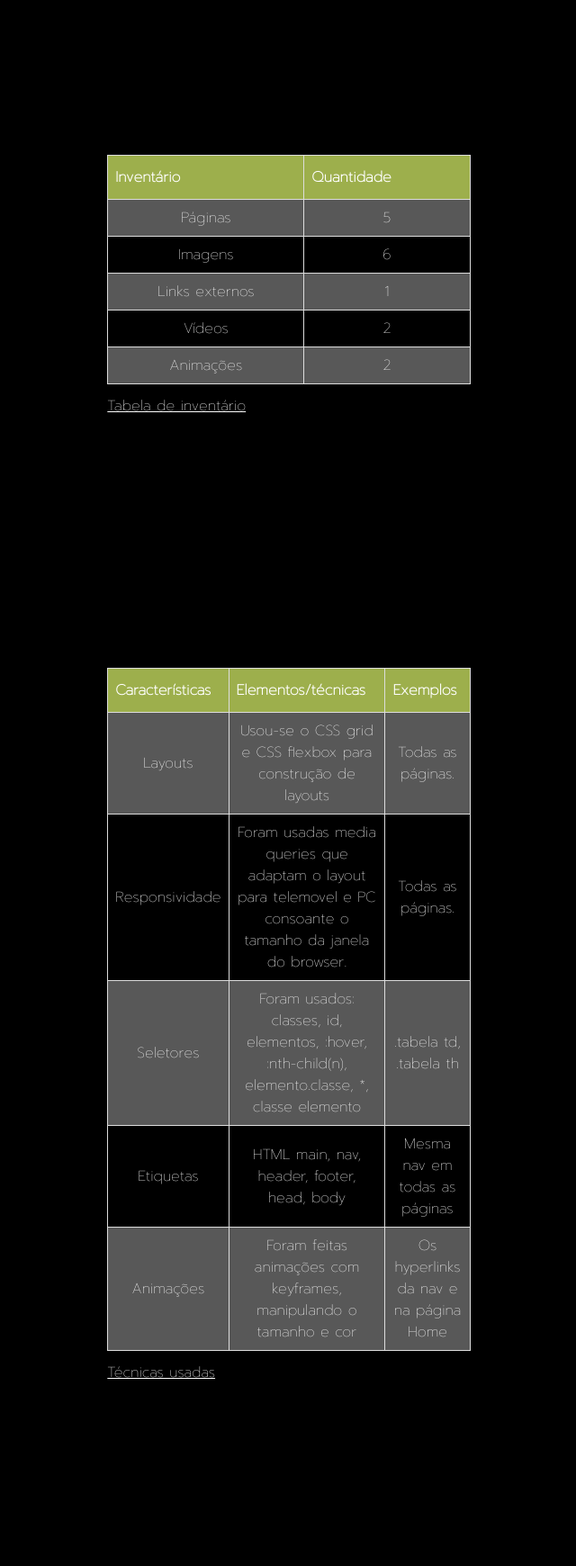
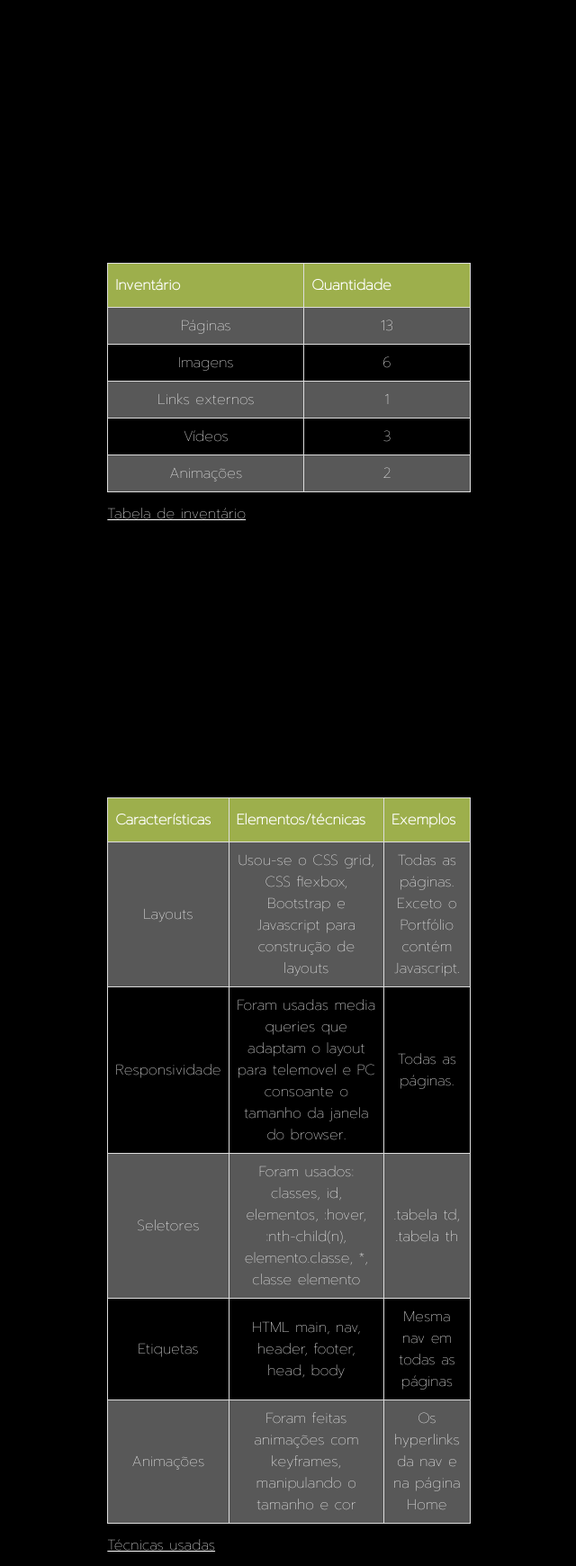
Before and after one commit to LucasViana18/PW-Projeto2-DummiesAtWork, a Django app: page /aboutus in a window 1280 px wide. Shown: the part 1840-3580 px from the top of the page at 90% size, without its empty margins (319-959 px from the left). Run offline with Django 3.2, Linux system fonts and the light colour scheme; some libraries are stand-ins or nearby versions.

Commit message:
About page updated

```diff
--- a/website/templates/website/aboutus.html
+++ b/website/templates/website/aboutus.html
@@ -19,7 +19,7 @@
                 </tr>
                 <tr>
                     <td>Páginas</td>
-                    <td>5</td>
+                    <td>13</td>
                 </tr>
                 <tr>
                     <td>Imagens</td>
@@ -31,7 +31,7 @@
                 </tr>
                 <tr>
                     <td>Vídeos</td>
-                    <td>2</td>
+                    <td>3</td>
                 </tr>
                 <tr>
                     <td>Animações</td>
@@ -49,8 +49,8 @@
                 </tr>
                 <tr>
                     <td>Layouts</td>
-                    <td>Usou-se o CSS grid e CSS flexbox para construção de layouts</td>
-                    <td>Todas as páginas.</td>
+                    <td>Usou-se o CSS grid, CSS flexbox, Bootstrap e Javascript para construção de layouts</td>
+                    <td>Todas as páginas. Exceto o Portfólio contém Javascript.</td>
                 </tr>
                 <tr>
                     <td>Responsividade</td>
```
